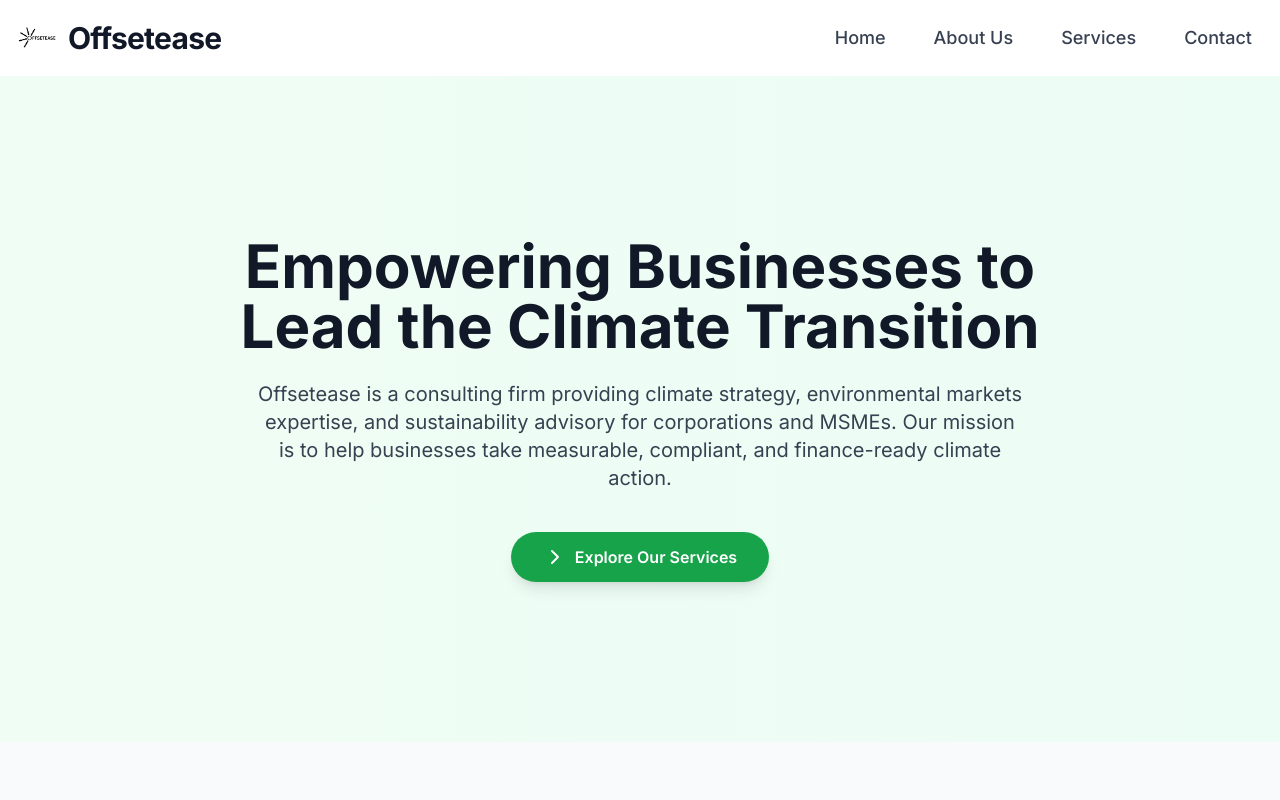
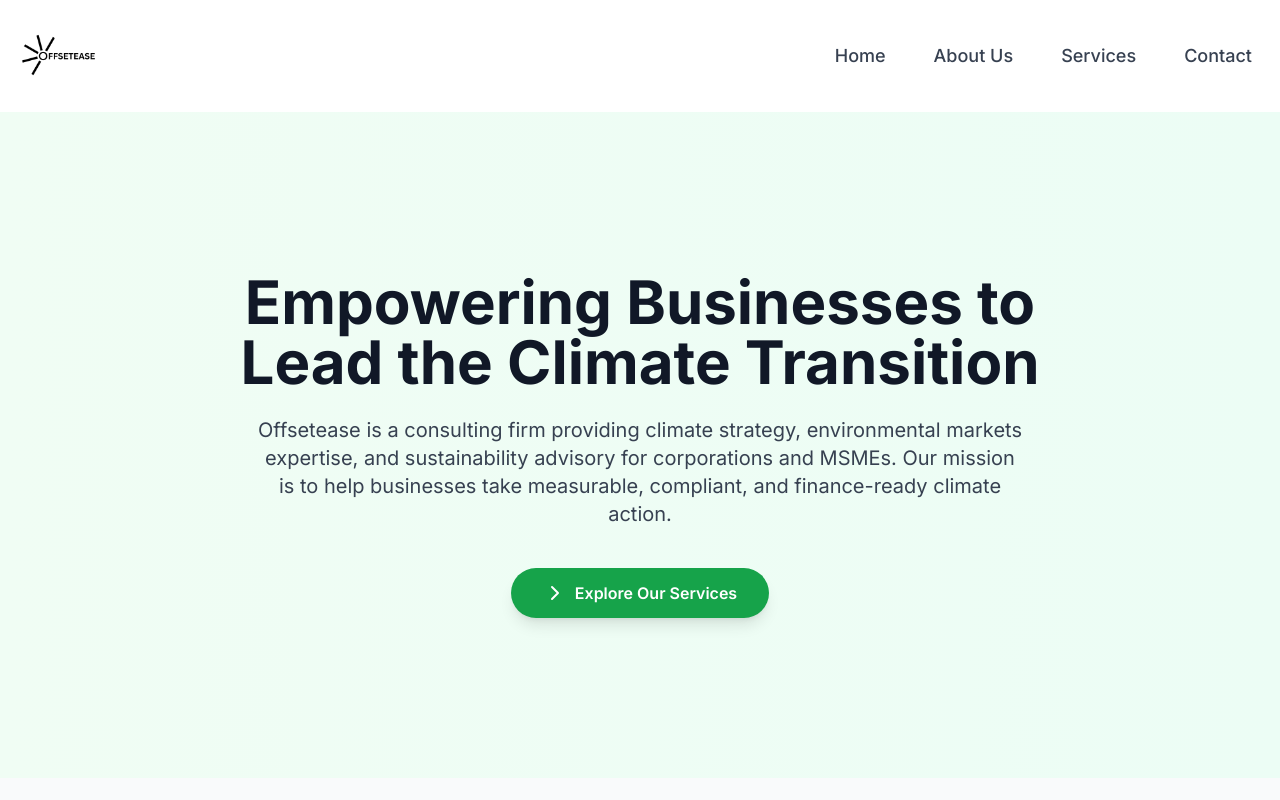
Before and after one commit to Kishan0088/offset, a plain HTML site: page index.html in a window 1280 px wide. Shown: the top 800 px of the page. Drawn offline with nearby package versions, Linux system fonts and the light colour scheme.

Commit message:
Update index.html

```diff
--- a/index.html
+++ b/index.html
@@ -59,9 +59,9 @@
   <img
   src="https://raw.githubusercontent.com/Kishan0088/offset/main/OffsetEase%20A%20Carbon%20Management%20Company%20In%20today's%20climate-conscious%20world%2C%20businesses%20are%20increasingly%20seeking%20ways%20to%20minimize%20their%20carbon%20footprint%20and%20contribute%20to%20a%20more%20sustainable%20future.%20.png"
   alt="Offsetease Logo"
-  class="h-10 w-auto mr-3"
+  class="h-20 w-auto mr-3"
 />
-                <h1 class="text-3xl font-extrabold text-gray-900 tracking-tight">Offsetease</h1>
+
             </div>
             <!-- Navigation Links -->
             <nav>
```
